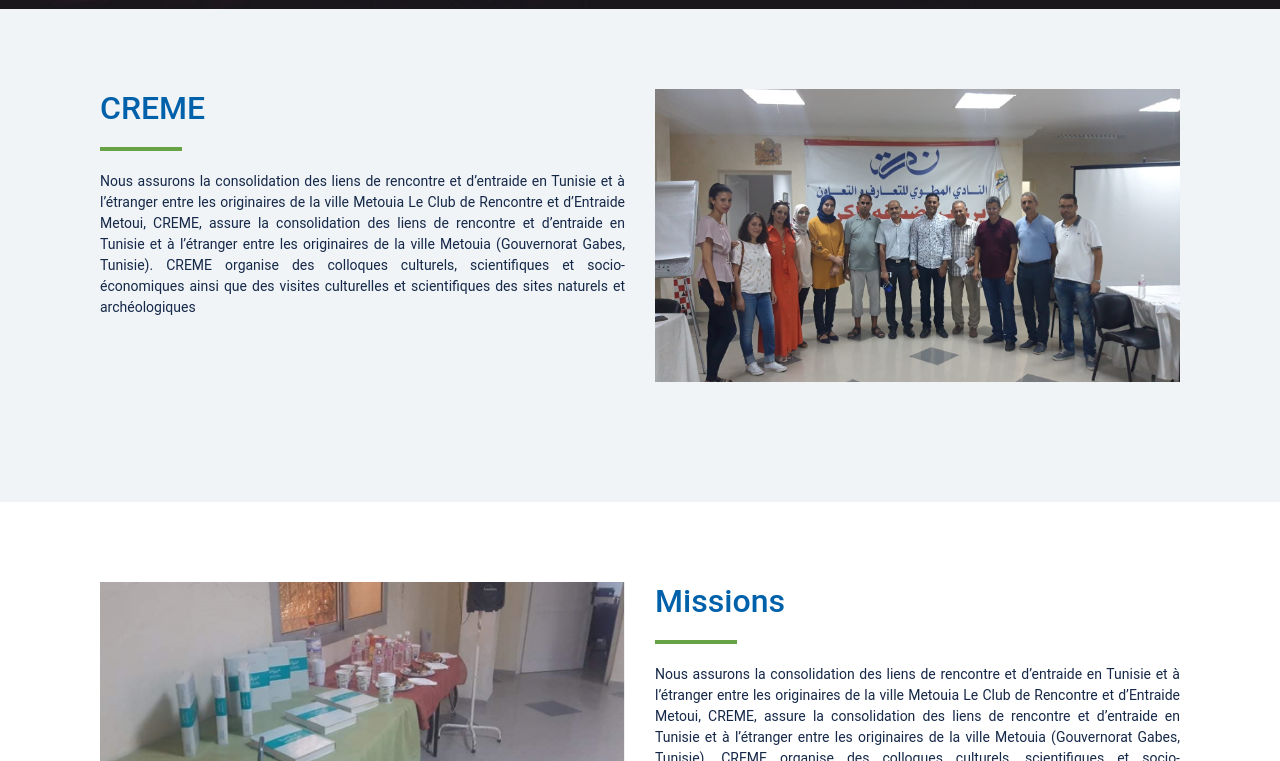
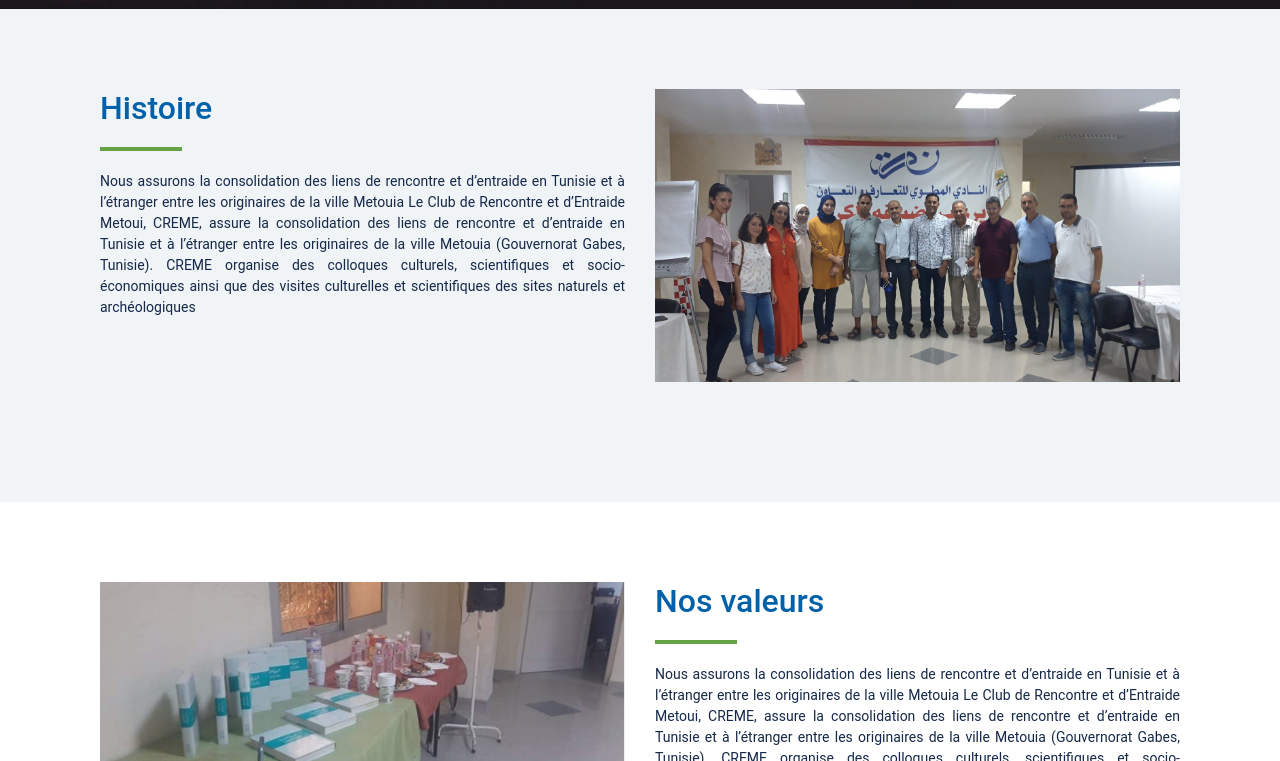
Before and after one commit to azzouz-ichrak/CREME_website, a React (Create React App) app: page /creme in a window 1280 px wide. Shown: the part 359-1120 px from the top of the page. Built offline with nearby package versions, Linux system fonts and the light colour scheme.

Commit message:
page creme : modifier les titres

```diff
--- a/src/components/Creme.js
+++ b/src/components/Creme.js
@@ -20,7 +20,7 @@ const Creme = () => {
                 <Container>
                     <Row>
                         <Col>
-                            <Row><h2>CREME</h2></Row>
+                            <Row><h2>Histoire</h2></Row>
                             <Row><img src={underTitle} /></Row>
                             <Row>
                                 <p>
@@ -40,7 +40,7 @@ const Creme = () => {
                 </Container>
                 <Container>
                     <Col>
-                        <Row><h2>CREME</h2></Row>
+                        <Row><h2>Histoire</h2></Row>
                         <Row><img src={underTitle} /></Row>
                         <Row className="image-creme">
                             <img src={imageGroup} alt="CREME association tunisienne" />
@@ -65,7 +65,7 @@ const Creme = () => {
                             </Row>
                         </Col>
                         <Col>
-                            <Row><h2>Missions</h2></Row>
+                            <Row><h2>Nos valeurs</h2></Row>
                             <Row><img src={underTitle} /></Row>
                             <Row>
                                 <p>
@@ -80,7 +80,7 @@ const Creme = () => {
                 </Container>
                 <Container>
                     <Col>
-                        <Row><h2>Missions</h2></Row>
+                        <Row><h2>Nos valeurs</h2></Row>
                         <Row><img src={underTitle} /></Row>
                         <Row className="image-creme">
                             <img src={missionCreme} alt="CREME association tunisienne" />
@@ -96,8 +96,8 @@ const Creme = () => {
                     </Col>
                 </Container>
             </div>
+            {/* <Objectifs /> */}
 
-            <Objectifs />
             <Membres />
             <Partenaires />
 
```
